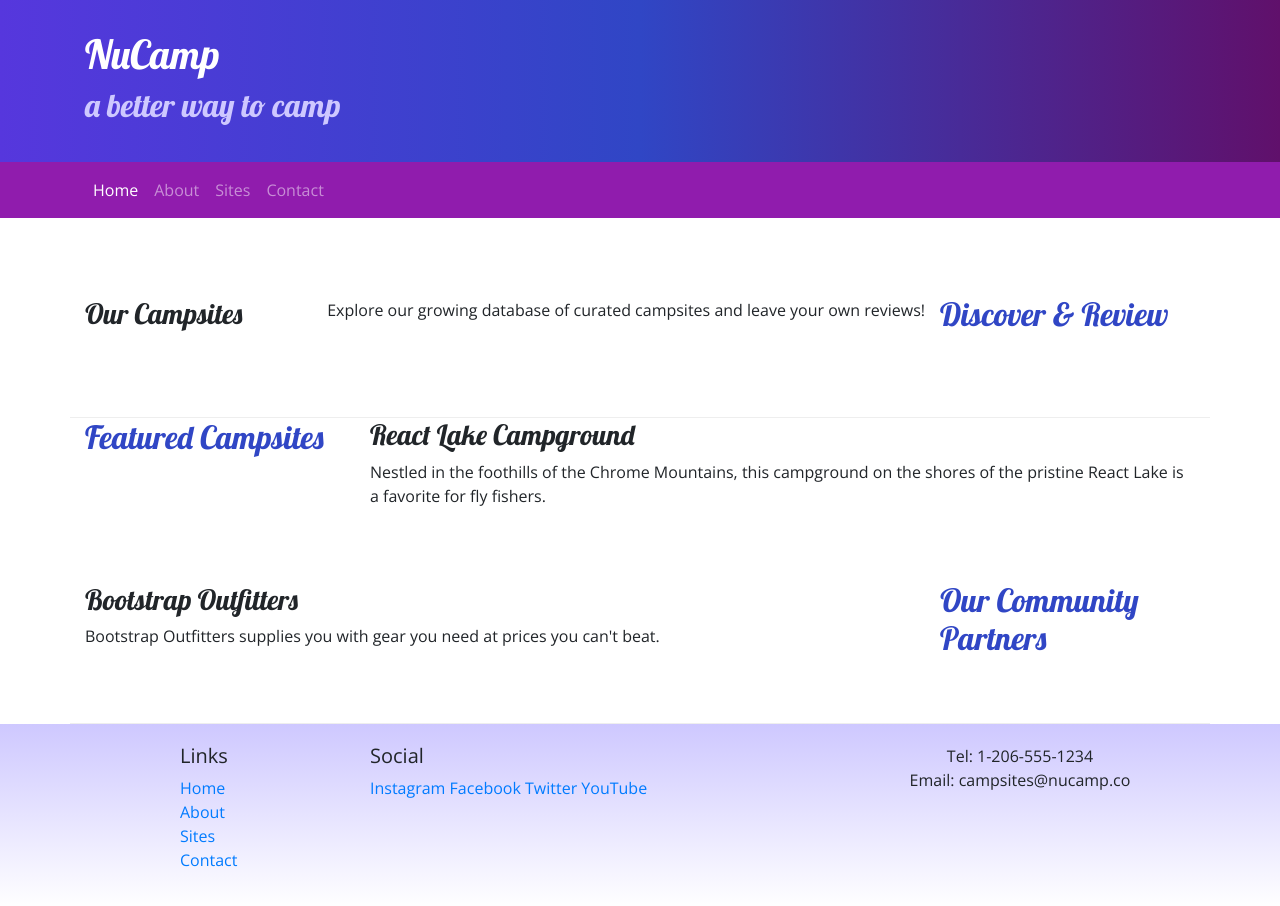
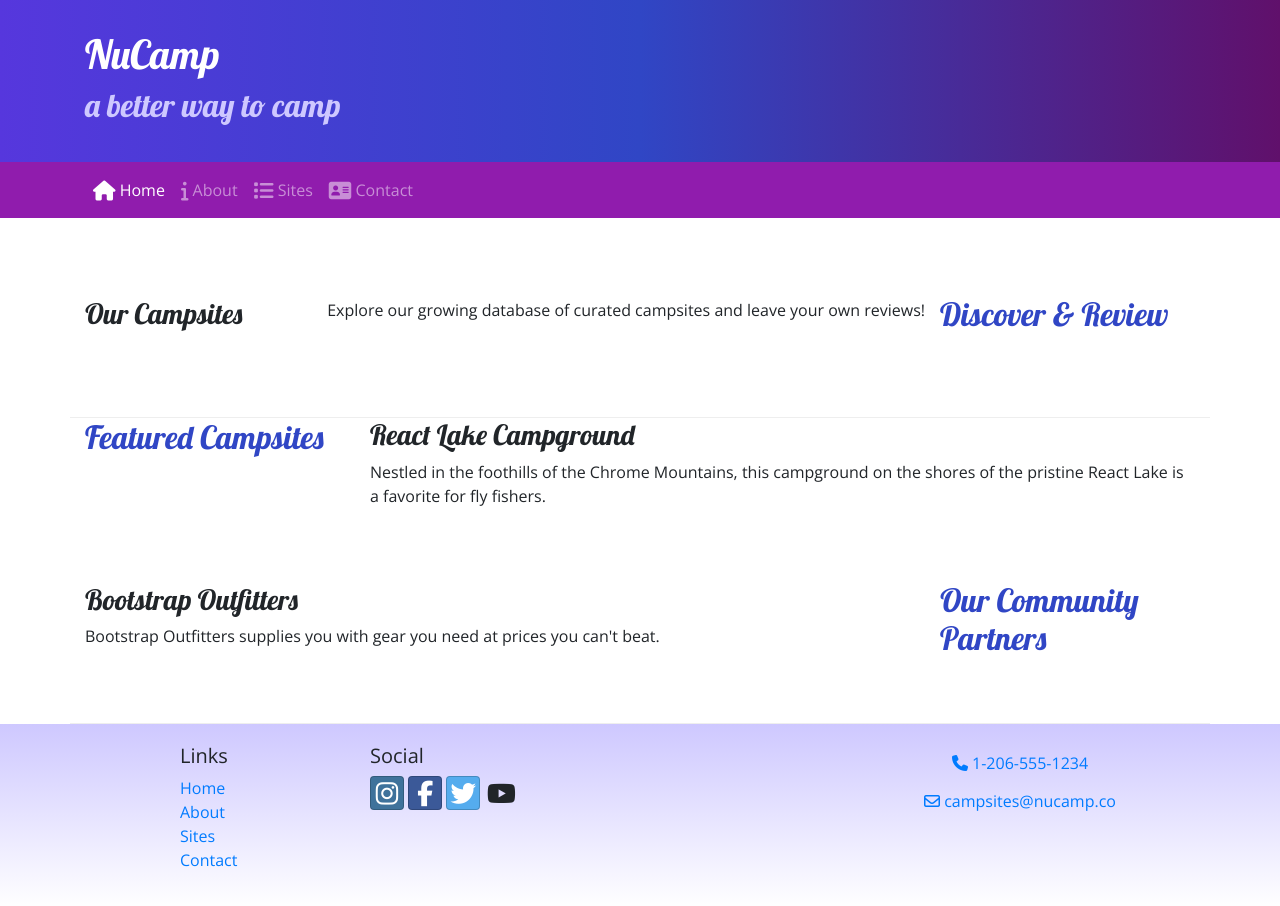
Before and after one commit to wolfici/git-test, a website: page index.html in a window 1280 px wide. Drawn offline with nearby package versions, Linux system fonts and the light colour scheme; files that its build step writes are made by us from their sources.

Commit message:
Update index.html

```diff
--- a/index.html
+++ b/index.html
@@ -10,6 +10,8 @@
     <link rel="stylesheet" href="node_modules/bootstrap/dist/css/bootstrap.min.css" />
 
     <!-- Additional CSS must be placed after Bootstrap CSS -->
+    <link rel="stylesheet" href="node_modules/bootstrap-social/bootstrap-social.css" />
+    <link rel="stylesheet" href="node_modules/font-awesome/css/font-awesome.min.css" />
     <link rel="stylesheet" href="https://fonts.googleapis.com/css?family=Lobster|Open+Sans" />
     <link rel="stylesheet" href="css/styles.css" />
 
@@ -36,10 +38,10 @@
             </button>
             <div class="collapse navbar-collapse" id="nucampNavbar">
                 <ul class="navbar-nav">
-                    <li class="nav-item active"><a class="nav-link" href="#">Home</a></li>
-                    <li class="nav-item"><a class="nav-link" href="aboutus.html">About</a></li>
-                    <li class="nav-item"><a class="nav-link" href="#">Sites</a></li>
-                    <li class="nav-item"><a class="nav-link" href="#">Contact</a></li>
+                    <li class="nav-item active"><a class="nav-link" href="index.html"><i class="fa fa-home fa-lg"></i> Home</a></li>
+                    <li class="nav-item"><a class="nav-link" href="aboutus.html"><i class="fa fa-info fa-lg"></i> About</a></li>
+                    <li class="nav-item"><a class="nav-link" href="#"><i class="fa fa-list fa-lg"></i> Sites</a></li>
+                    <li class="nav-item"><a class="nav-link" href="contactus.html"><i class="fa fa-address-card fa-lg"></i> Contact</a></li>
                 </ul>
             </div>
         </div>
@@ -85,19 +87,19 @@
                         <li><a href="#">Home</a></li>
                         <li><a href="aboutus.html">About</a></li>
                         <li><a href="#">Sites</a></li>
-                        <li><a href="#">Contact</a></li>
+                        <li><a href="contactus.html">Contact</a></li>
                     </ul>
                 </div>
                 <div class="col-6 col-sm-5">
                     <h5>Social</h5>
-                    <a href="http://instagram.com/">Instagram</a>
-                    <a href="http://facebook.com/">Facebook</a>
-                    <a href="http://twitter.com/">Twitter</a>
-                    <a href="http://youtube.com/">YouTube</a>
+                    <a class="btn btn-social-icon btn-instagram" href="http://instagram.com/"><i class="fa fa-instagram"></i></a>
+                    <a class="btn btn-social-icon btn-facebook" href="http://facebook.com/"><i class="fa fa-facebook"></i></a>
+                    <a class="btn btn-social-icon btn-twitter" href="http://twitter.com/"><i class="fa fa-twitter"></i></a>
+                    <a class="btn btn-social-icon btn-youtube" href="http://youtube.com/"><i class="fa fa-youtube"></i></a>
                 </div>
                 <div class="col-sm-4 text-center">
-                    Tel: 1-206-555-1234<br />
-                    Email: campsites@nucamp.co
+                    <a role="button" class="btn btn-link" href="tel:+1206551234"><i class="fa fa-phone"></i> 1-206-555-1234</a><br>
+                    <a role="button" class="btn btn-link" href="mailto:campsites@nucamp.co"><i class="fa fa-envelope-o"></i> campsites@nucamp.co</a>
                 </div>
             </div>
         </div>
```
